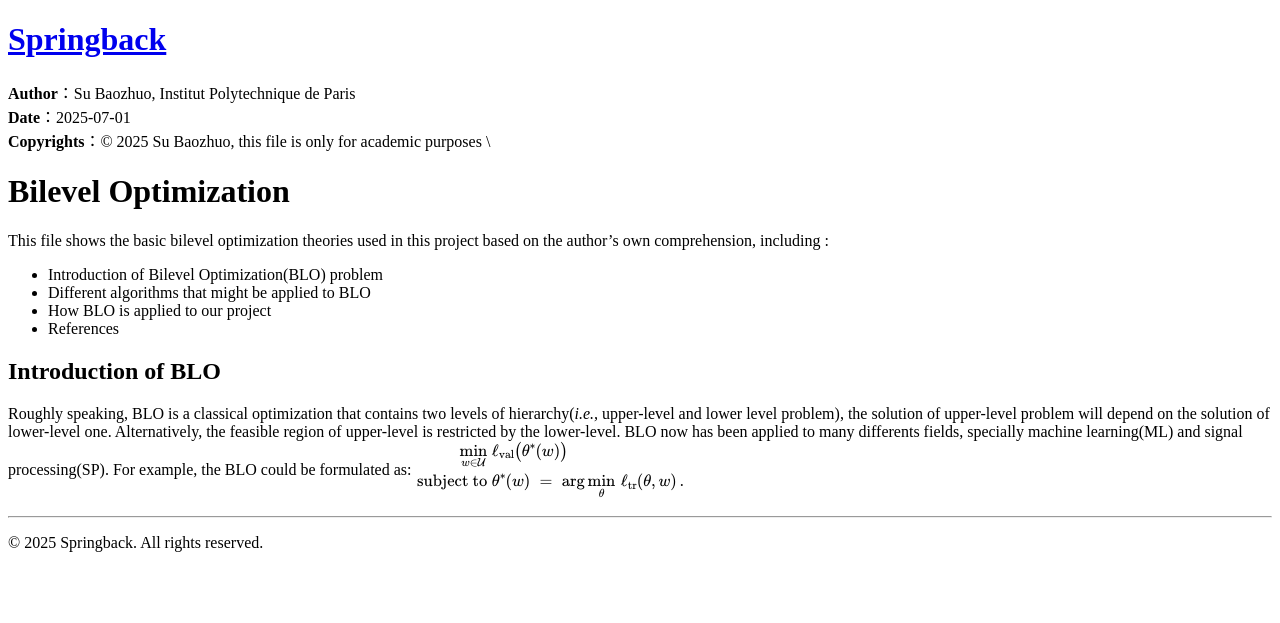
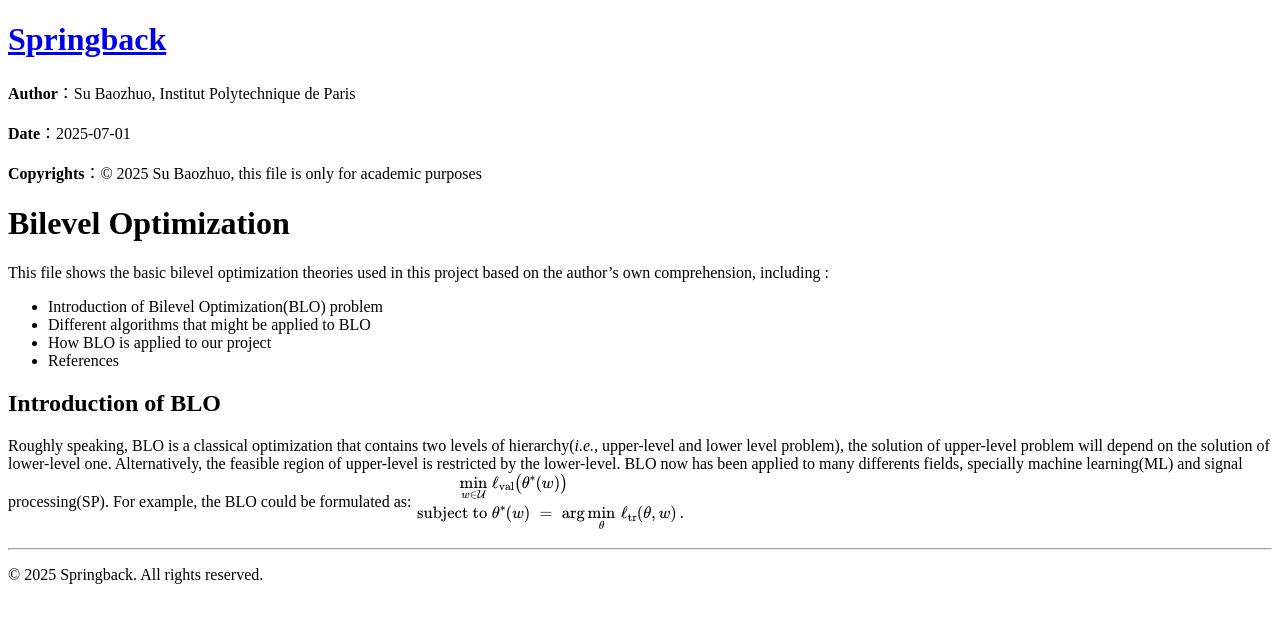
Before and after one commit to BaozhuoSU/Springback, a Jekyll site: the page built from theoreticalPart/Bilevel.md, in a window 1280 px wide. Shown: the top 623 px of the page. Built offline with Jekyll 4.4.1, drawn with Linux system fonts in a browser that asks for light colours.

```diff
--- a/theoreticalPart/Bilevel.md
+++ b/theoreticalPart/Bilevel.md
@@ -2,9 +2,11 @@
 layout: default
 title: Bilevel Optimization
 ---
-**Author**：Su Baozhuo, Institut Polytechnique de Paris \\
-**Date**：2025-07-01  \\
-**Copyrights**：© 2025 Su Baozhuo, this file is only for academic purposes \\
+**Author**：Su Baozhuo, Institut Polytechnique de Paris
+
+**Date**：2025-07-01
+
+**Copyrights**：© 2025 Su Baozhuo, this file is only for academic purposes
 
 # Bilevel Optimization
 
```
